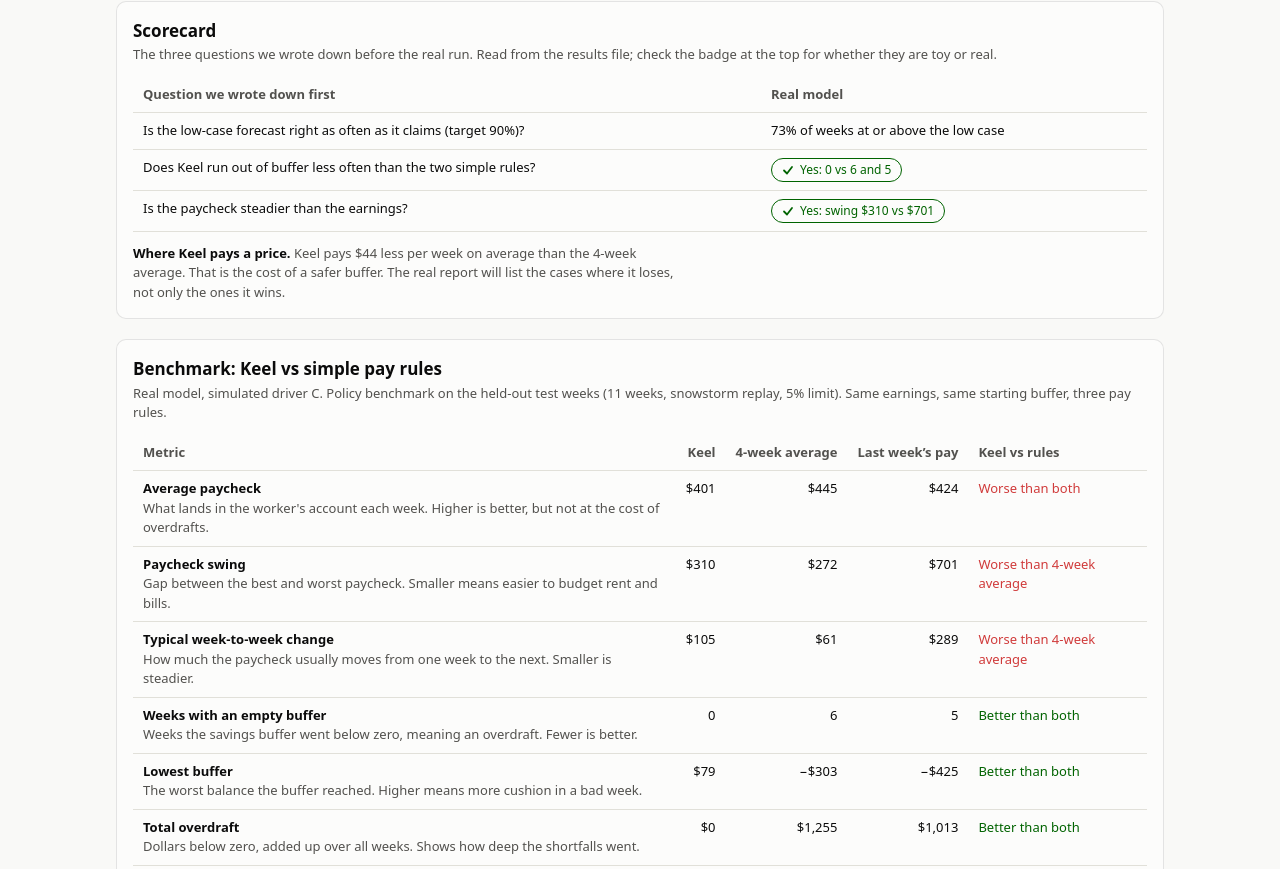
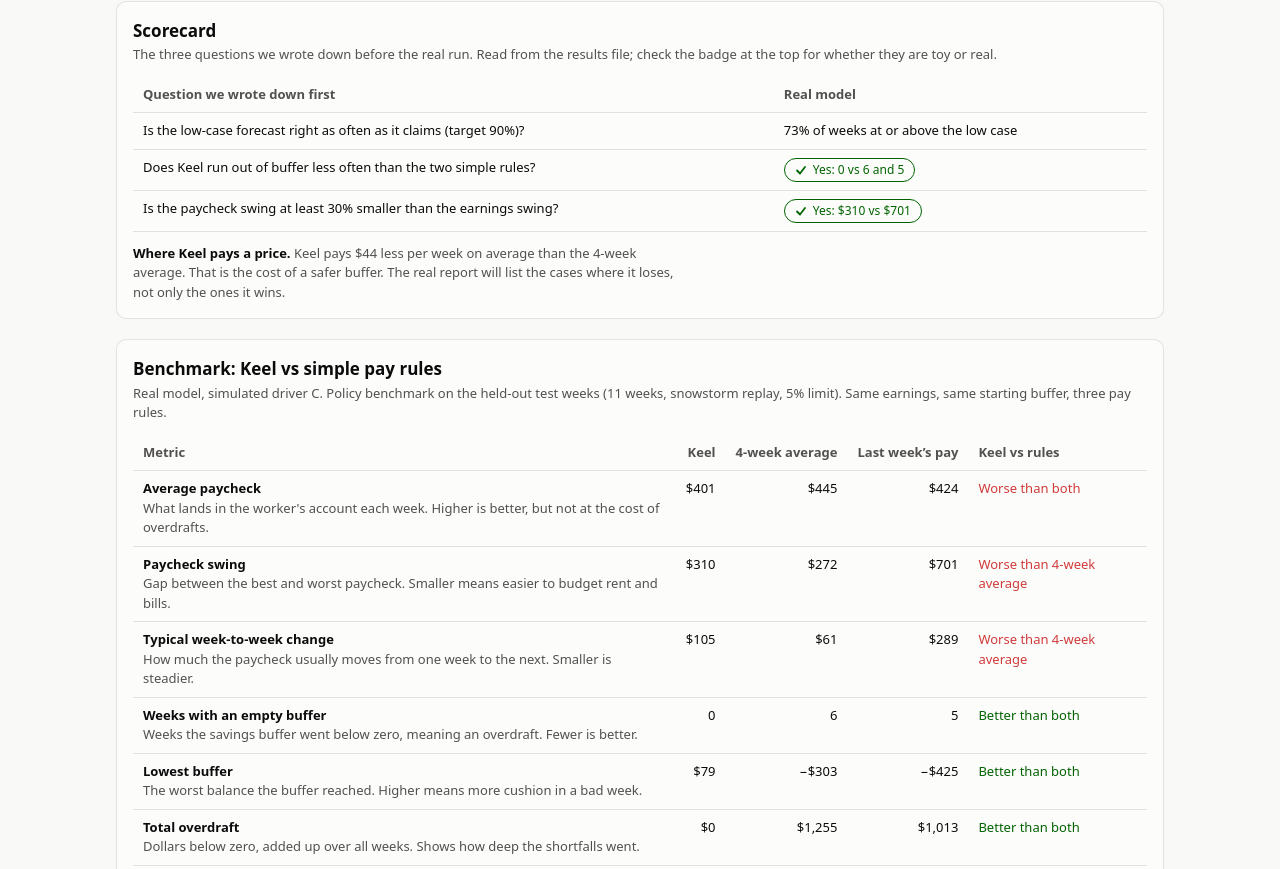
Before and after one commit to Sarthak-bit-coder/Keel--Bay_Valley_Hacks, a plain HTML site: page app/index.html in a window 1280 px wide. Shown: the part 6171-7040 px from the top of the page. Drawn offline with Linux system fonts and the light colour scheme.

Commit message:
fix: audit issues before submission
- Scorecard steadiness uses the pre-registered 30% pass mark, not any reduction
- Calibration target read from calibration.json instead of hard-coded 90%
- Re-render once calibration.json loads so the scorecard shows the target
- Replace stale 'once the real run is done' line in Where Keel loses
- Fill Devpost draft from the real outputs; only human-only items remain

Co-Authored-By: Claude Opus 5.5 <noreply@anthropic.com>

```diff
--- a/app/index.html
+++ b/app/index.html
@@ -585,12 +585,14 @@ function render() {
 
   var better = M.keel.overdraft < Math.min(M.avg4.overdraft, M.last.overdraft);
   var tied = M.keel.overdraft === Math.min(M.avg4.overdraft, M.last.overdraft);
-  var steadier = M.keel.swing < M.earnSwing;
+  var STEADY_CUT = 0.3; // pass mark from docs/preregistration.md: paycheck swing at least 30% smaller than earnings swing
+  var steadier = M.keel.swing <= (1 - STEADY_CUT) * M.earnSwing;
+  var target = CAL && typeof CAL.target_low_case === "number" ? " (target " + pct(CAL.target_low_case) + ")" : "";
   document.getElementById("score").innerHTML =
     "<thead><tr><th>Question we wrote down first</th><th>" + (TOY ? "Toy sample (not our result)" : "Real model") + "</th></tr></thead><tbody>" +
-    "<tr><td>Is the low-case forecast right as often as it claims (target 90%)?</td><td>" + pct(M.lowHit) + " of weeks at or above the low case</td></tr>" +
+    "<tr><td>Is the low-case forecast right as often as it claims" + target + "?</td><td>" + pct(M.lowHit) + " of weeks at or above the low case</td></tr>" +
     "<tr><td>Does Keel run out of buffer less often than the two simple rules?</td><td>" + pill(better, "Yes: " + M.keel.overdraft + " vs " + M.avg4.overdraft + " and " + M.last.overdraft, tied ? "Tie: " + M.keel.overdraft + " weeks each" : "No: " + M.keel.overdraft + " vs " + M.avg4.overdraft + " and " + M.last.overdraft) + "</td></tr>" +
-    "<tr><td>Is the paycheck steadier than the earnings?</td><td>" + pill(steadier, "Yes: swing " + money(M.keel.swing) + " vs " + money(M.earnSwing), "No: swing " + money(M.keel.swing) + " vs " + money(M.earnSwing)) + "</td></tr></tbody>";
+    "<tr><td>Is the paycheck swing at least 30% smaller than the earnings swing?</td><td>" + pill(steadier, "Yes: " + money(M.keel.swing) + " vs " + money(M.earnSwing), "No: " + money(M.keel.swing) + " vs " + money(M.earnSwing) + " (" + pct(Math.abs(1 - M.keel.swing / M.earnSwing)) + (M.keel.swing <= M.earnSwing ? " smaller)" : " larger)")) + "</td></tr></tbody>";
 
   var cost = M.avg4.avgPay - M.keel.avgPay;
   var txt = "<strong>Where Keel pays a price.</strong> ";
@@ -631,7 +633,7 @@ function bar(label, v, target, off) {
 // Forecast reliability: coverage vs target, error metrics, forecast band vs actual, largest misses.
 // Everything is read from results.json (stored forecasts) and calibration.json; nothing is re-estimated here.
 var CAL = null;
-function renderCalib(cal) { CAL = cal; renderReliability(); renderBenchmark(); }
+function renderCalib(cal) { CAL = cal; render(); }
 function renderReliability() {
   if (!DATA) return;
   var C = { keel: css("--keel"), avg4: css("--avg4") };
@@ -689,7 +691,7 @@ function renderLosses() {
   var lower = payGaps.filter(function (g) { return g > 0; });
   if (lower.length) items.push("Keel paid less on average than the 4-week average in " + lower.length + " of " + DATA.runs.length + " runs, by " + money(Math.min.apply(null, lower)) + " to " + money(Math.max.apply(null, lower)) + " a week. That is the price of a safer buffer.");
   if (!items.length) items.push("No run in this file where Keel did worse than a simple rule on empty-buffer weeks or average pay.");
-  items.push("Hand-written reasons for each loss go in outputs/failures.md once the real run is done.");
+  items.push("Why each loss happened is written up in outputs/failures.md in the repo.");
   document.getElementById("losslist").innerHTML = items.map(function (t) { return "<li>" + esc(t) + "</li>"; }).join("");
 }
 
```
Also changed, not shown: 1 other file.
